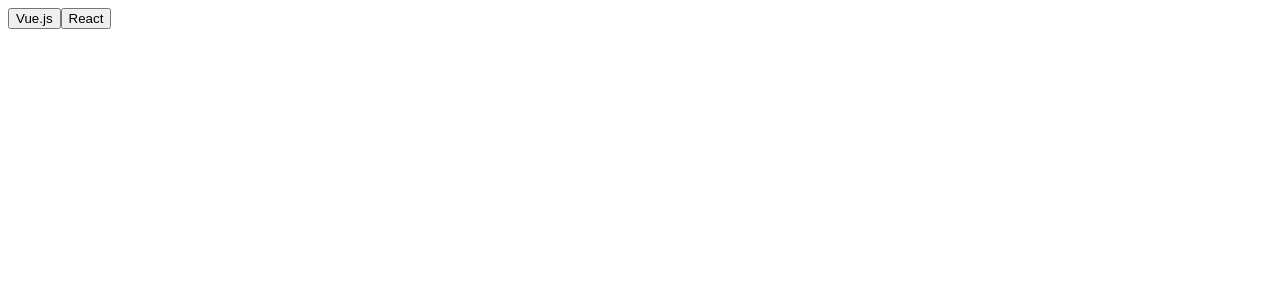
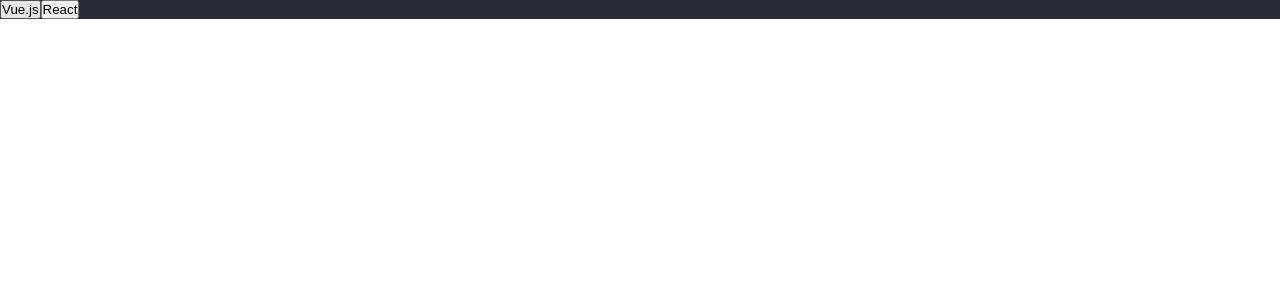
Before and after one commit to hiroyuki12/vercel-nuxt3_, a Nuxt app: page / in a window 1280 px wide. Shown: the top 300 px of the page. Built offline with nearby package versions, Linux system fonts and the light colour scheme.

Commit message:
Add style.css.

```diff
--- a/app.vue
+++ b/app.vue
@@ -3,6 +3,7 @@
 </template>
 
 <script setup>
+import './assets/css/style.css'
 import HelloWorld from './components/HelloWorld.vue'
 
 // This starter template is using Vue 3 experimental <script setup> SFCs
--- /dev/null
+++ b/assets/css/style.css
@@ -0,0 +1,18 @@
+* {
+  margin: 0;
+  padding: 0;
+  box-sizing: border-box;
+}
+
+.QiitaApp-header {
+  background-color: #282c34;
+  color: orange;
+}
+
+.QiitaApp-link {
+  color: gray;
+}
+
+a {
+  text-decoration: none;
+}
```
